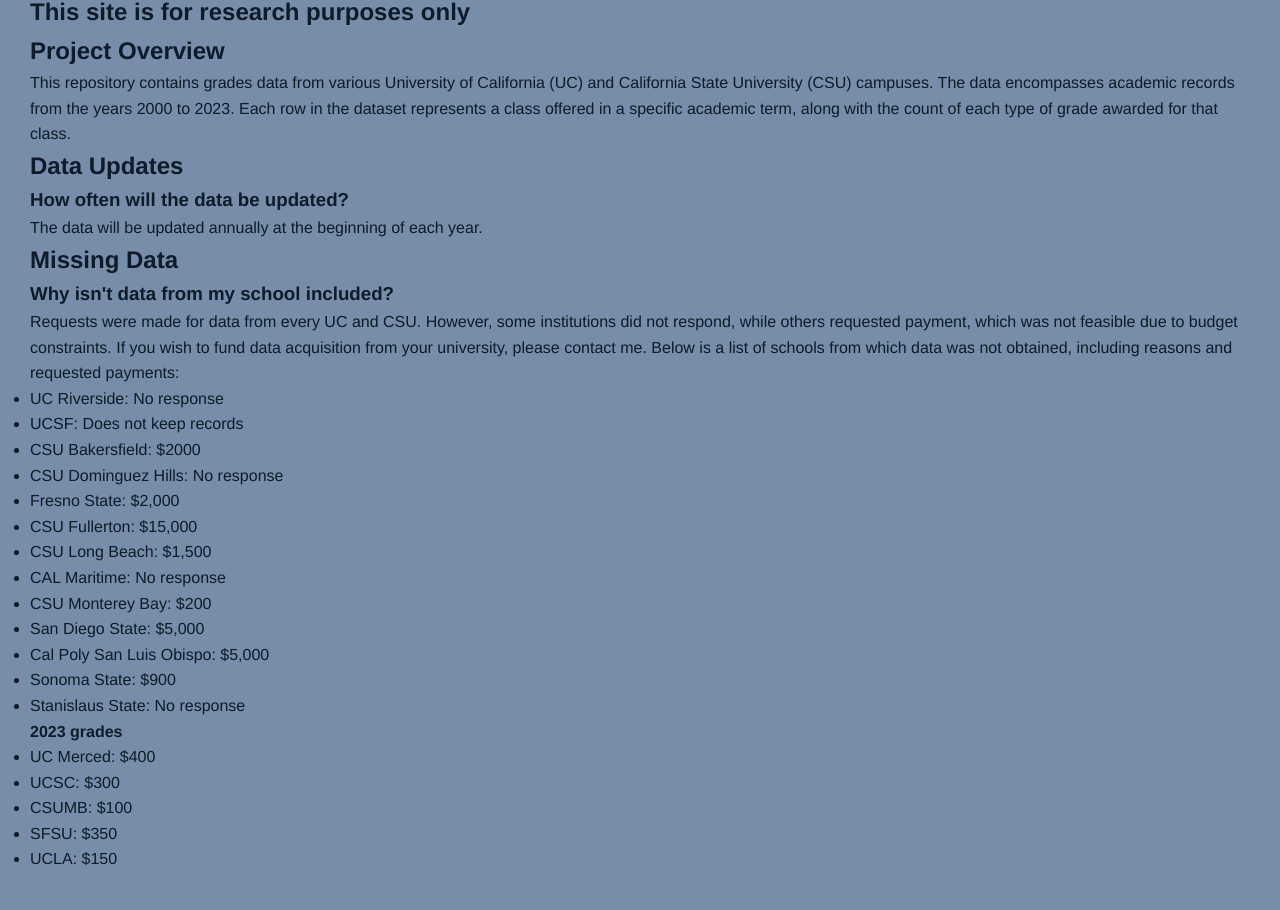
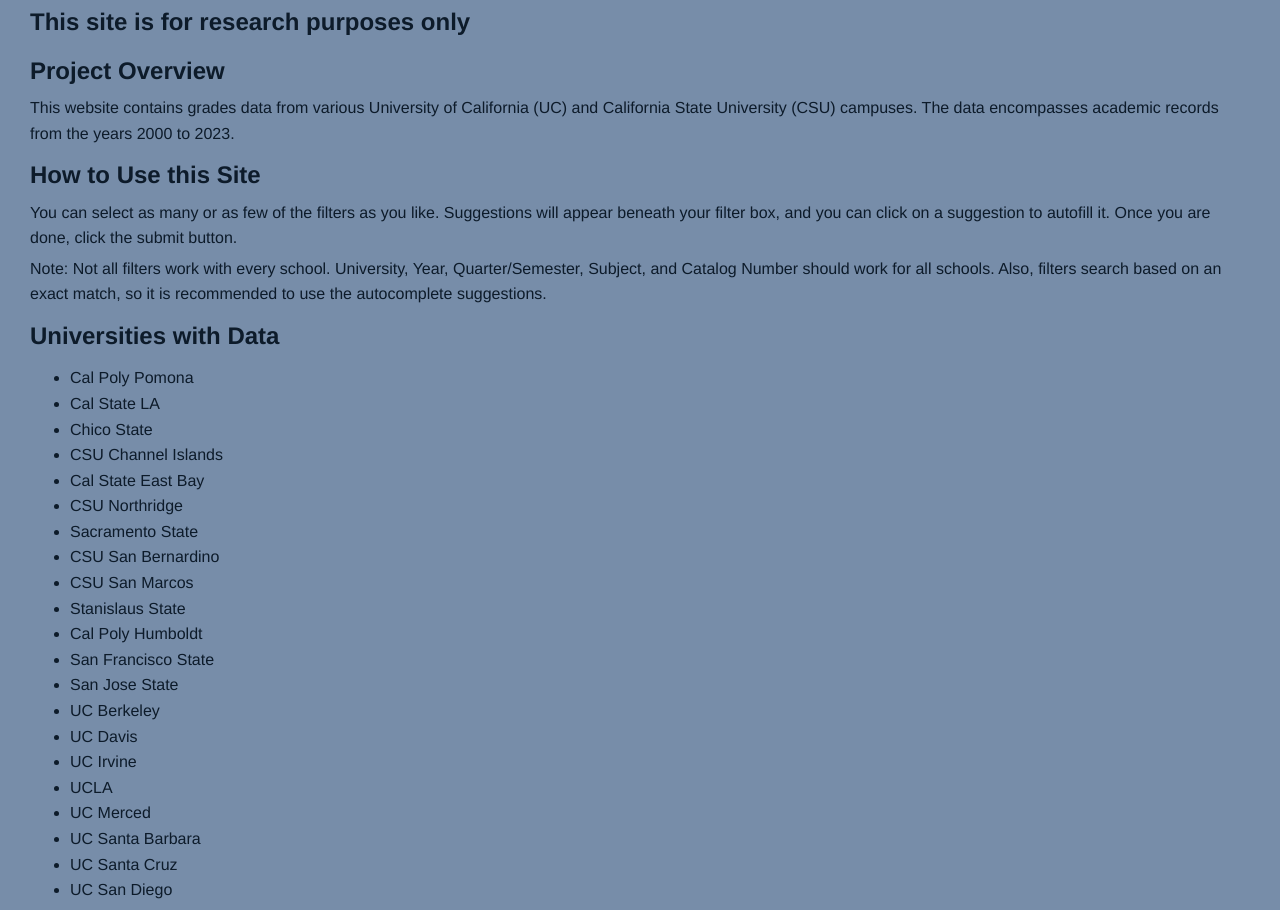
Before and after one commit to rtora/grade-site, a plain HTML site: page about.html in a window 1280 px wide. Shown: the part 128-1038 px from the top of the page. Drawn offline with Linux system fonts and the light colour scheme.

Commit message:
Beta Finished

```diff
--- /dev/null
+++ b/about.css
@@ -0,0 +1,12 @@
+h2{
+    margin: 10px 10px  0 0;
+}
+h1{
+    margin: 20px 20px 0 0;
+}
+p{
+    margin: 5px 5px 0 0;
+}
+#Title{
+    margin-top: 0;
+}
--- a/about.html
+++ b/about.html
@@ -5,6 +5,7 @@
     <meta name="viewport" content="width=device-width, initial-scale=1.0">
     <title>University Grades</title>
     <link rel="stylesheet" href="style.css"> <!-- If you have custom styles -->
+    <link rel="stylesheet" href="about.css"> <!-- If you have custom styles -->
 </head>
 <body>
     <header>
@@ -17,10 +18,37 @@
     </header>
     <main>
         <div id = "about">
-            <h1>Grades Website</h1>
+            <h1 id ="Title">Grades Website</h1>
             <h2>This site is for research purposes only</h2>
             <h2>Project Overview</h2>
-            <p>This repository contains grades data from various University of California (UC) and California State University (CSU) campuses. The data encompasses academic records from the years 2000 to 2023. Each row in the dataset represents a class offered in a specific academic term, along with the count of each type of grade awarded for that class.</p>
+            <p>This website contains grades data from various University of California (UC) and California State University (CSU) campuses. The data encompasses academic records from the years 2000 to 2023.</p>
+            <h2>How to Use this Site</h2>
+            <p>You can select as many or as few of the filters as you like. Suggestions will appear beneath your filter box, and you can click on a suggestion to autofill it. Once you are done, click the submit button.</p>
+            <p>Note: Not all filters work with every school. University, Year, Quarter/Semester, Subject, and Catalog Number should work for all schools. Also, filters search based on an exact match, so it is recommended to use the autocomplete suggestions.</p>
+            <h2>Universities with Data</h2>
+            <ul id = "uni">
+                <li>Cal Poly Pomona</li>
+                <li>Cal State LA</li>
+                <li>Chico State</li>
+                <li>CSU Channel Islands</li>
+                <li>Cal State East Bay</li>
+                <li>CSU Northridge</li>
+                <li>Sacramento State</li>
+                <li>CSU San Bernardino</li>
+                <li>CSU San Marcos</li>
+                <li>Stanislaus State</li>
+                <li>Cal Poly Humboldt</li>
+                <li>San Francisco State</li>
+                <li>San Jose State</li>
+                <li>UC Berkeley</li>
+                <li>UC Davis</li>
+                <li>UC Irvine</li>
+                <li>UCLA</li>
+                <li>UC Merced</li>
+                <li>UC Santa Barbara</li>
+                <li>UC Santa Cruz</li>
+                <li>UC San Diego</li>
+            </ul>
 
             <h2>Data Updates</h2>
             <h3>How often will the data be updated?</h3>
@@ -30,7 +58,7 @@
             <h3>Why isn't data from my school included?</h3>
             <p>Requests were made for data from every UC and CSU. However, some institutions did not respond, while others requested payment, which was not feasible due to budget constraints. If you wish to fund data acquisition from your university, please contact me. Below is a list of schools from which data was not obtained, including reasons and requested payments:</p>
 
-            <ul>
+            <ul id = "uni">
                 <li>UC Riverside: No response</li>
                 <li>UCSF: Does not keep records</li>
                 <li>CSU Bakersfield: $2000</li>
@@ -38,7 +66,7 @@
                 <li>Fresno State: $2,000</li>
                 <li>CSU Fullerton: $15,000</li>
                 <li>CSU Long Beach: $1,500</li>
-                <li>CAL Maritime: No response</li>
+                <li>Cal Maritime: No response</li>
                 <li>CSU Monterey Bay: $200</li>
                 <li>San Diego State: $5,000</li>
                 <li>Cal Poly San Luis Obispo: $5,000</li>
@@ -46,7 +74,7 @@
                 <li>Stanislaus State: No response</li>
             </ul>
             <h4>2023 grades</h4>
-            <ul>
+            <ul id = "uni">
                 <li>UC Merced: $400</li>
                 <li>UCSC: $300</li>
                 <li>CSUMB: $100</li>
--- a/style.css
+++ b/style.css
@@ -57,7 +57,7 @@
 }
 
 nav a:hover {
-    color: #778DA9; /* Changes the link color on hover */
+    color: #5551ff; /* Changes the link color on hover */
 }
 
 #filters {
@@ -150,7 +150,7 @@
 
 .autocomplete-suggestions {
     font-size: 16px;
-    border: 3px solid #0D1B2A;
+    border: 3px solid #5551ff;
     border-top: none;
     z-index: 1000;
     top: 100%;
@@ -171,7 +171,7 @@
 .autocomplete-suggestions div {
     padding: 10px;
     cursor: pointer;
-    border-bottom: 2px solid #282828;
+    border-bottom: 2px solid #5551ff;
 }
 
 .autocomplete-suggestions div:hover {
@@ -248,3 +248,9 @@
     padding-right: 10px;
     line-height: 1.6; /* Improves readability */
 }
+
+#uni{
+    margin-left: 40px;
+    margin-top: 10px;
+    margin-bottom: 10px;
+}
```
Also changed, not shown: index.html (+6 -6 lines).
